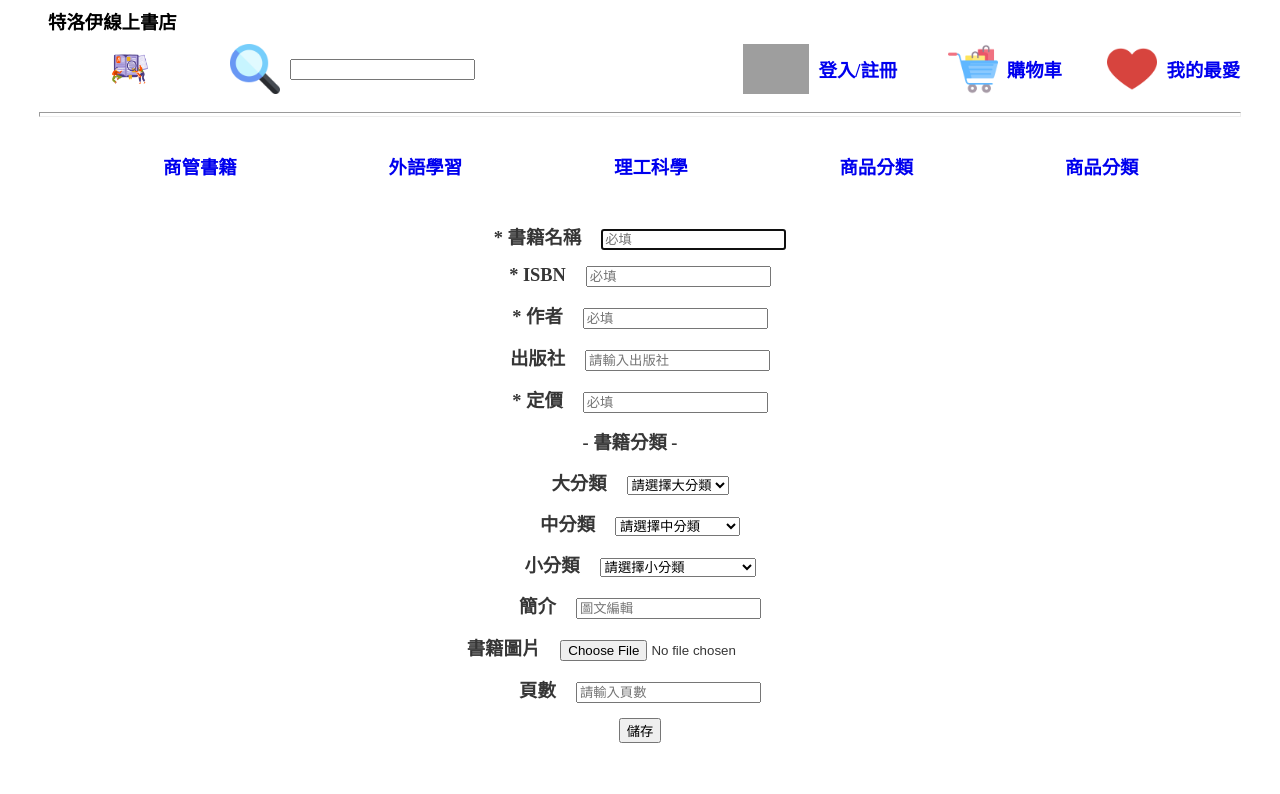
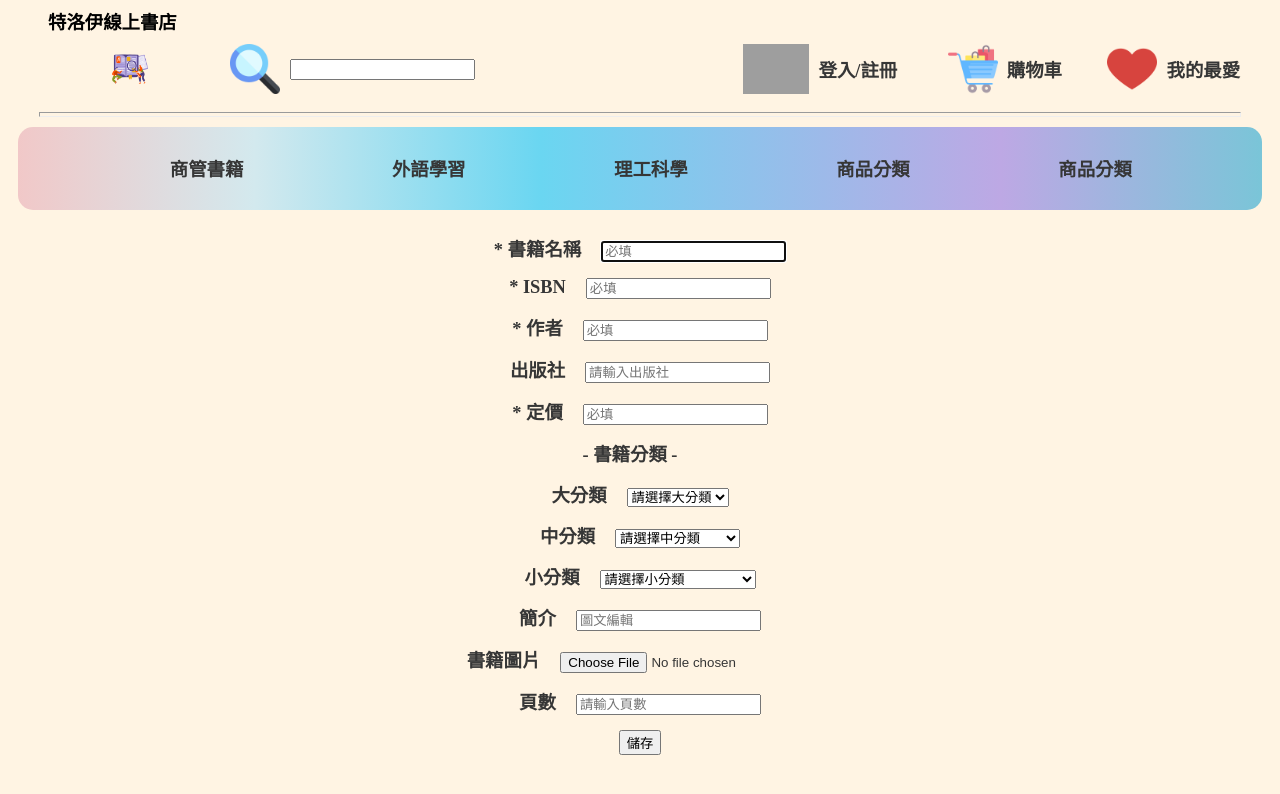
Before and after one commit to KenCookie/AngularQuiz, an Angular app: page /addbook in a window 1280 px wide. Shown: the top 794 px of the page. Built offline with nearby package versions, Linux system fonts and the light colour scheme; grey boxes are pictures that could not be loaded.

Commit message:
CSS效果小修0623

```diff
--- a/src/app/addbook/addbook.component.ts
+++ b/src/app/addbook/addbook.component.ts
@@ -31,7 +31,7 @@
 
 
   constructor(private http: HttpClient, private bookstoreservice: BookstoreServiceService) {
-    this.bookstoreservice.getBookdata().subscribe(data => this.booklists = data);
+    // this.bookstoreservice.getBookdata().subscribe(data => this.booklists = data);
     this.addbook(this.testbook).subscribe(data => {
       this.booklists.push(data);
     });
--- a/src/app/app.component.css
+++ b/src/app/app.component.css
@@ -46,17 +46,24 @@
     padding: 13.5px;
 }
 
-/* .hcart li a img,
-.hlike>img {
-    padding-left: 15px;
-    padding-right: 15px;
-} */
+.huser a:hover {
+    color: rgb(69, 152, 207);
+}
+
+.hcart a:hover {
+    color: rgb(73, 89, 179);
+}
+
+.hlike a:hover {
+    color: rgb(179, 73, 96);
+}
 
 .titlebar a {
     text-decoration: none;
     display: block;
     padding: 13.5px;
     margin-right: 1em;
+    color: rgb(54, 54, 54);
 }
 
 .titlebar li, .titlebar li a {
@@ -83,12 +90,14 @@
     align-items: center;
     justify-content: space-evenly;
     list-style: none;
-    margin: 0;
+    margin: 10px;
     padding-block: 10px;
     font-family: Microsoft JhengHei;
     font-weight: bold;
     font-size: 2.3vmin;
+    border-radius: 15px;
     /* background-image: linear-gradient(to right, #f1c8c8 0%, #d3e9ee 19%, #6ad6f1 42%, #bda8e4 79%, #7ac5d8 100%); */
+    background-image: linear-gradient(to right, #f1c8c8 0%, #d3e9ee 19%, #6ad6f1 42%, #bda8e4 79%, #7ac5d8 100%);
     color: rgb(54, 54, 54);
 }
 
@@ -97,4 +106,12 @@
     display: block;
     padding: 1em;
     margin-right: 1em;
+    color: rgb(54, 54, 54);
+    /* color: whitesmoke; */
 }
+
+.typebar a:hover {
+    background-image: linear-gradient(-20deg, rgba(233, 220, 252, 0.904) 0%, #fbfcdbea 100%);
+    color: rgb(138, 11, 138);
+    border-radius: 10px;
+}
--- a/src/app/app.component.html
+++ b/src/app/app.component.html
@@ -2,7 +2,7 @@
     <ul class="bsname">特洛伊線上書店 </ul>
     <ul class="titlebar">
         <li class="hlogo">
-            <a routerLink="/home"><img src="../../assets/homeicon.png" alt="特洛伊書店"></a>
+            <a routerLink="/home"><img src="../../assets/homeicon.png" alt="特洛伊書店" title="特洛伊書店首頁"></a>
         </li>
         <li class="hsearchimg">
             <img src="../assets/Title/search.png">
--- a/src/app/home/home.component.html
+++ b/src/app/home/home.component.html
@@ -91,6 +91,6 @@
 <div>
     <a routerLink="/addbook">
         <img class="addfile" src="../assets/addfile_before .png" alt="">
-        <img class="addfile" src="../assets/addfile_after.png" alt="">
+        <img class="addfile" src="../assets/addfile_after.png" alt="" title="點我新增書籍">
     </a>
 </div>
--- a/src/styles.css
+++ b/src/styles.css
@@ -1 +1,4 @@
 /* You can add global styles to this file, and also import other style files */
+body{
+    background-color: rgb(255, 244, 227);
+}
```
